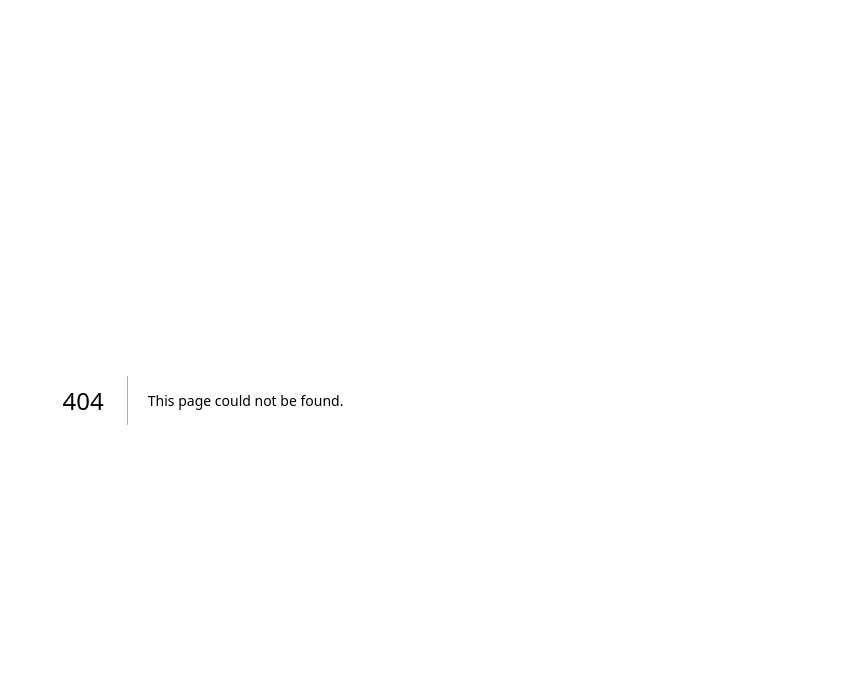
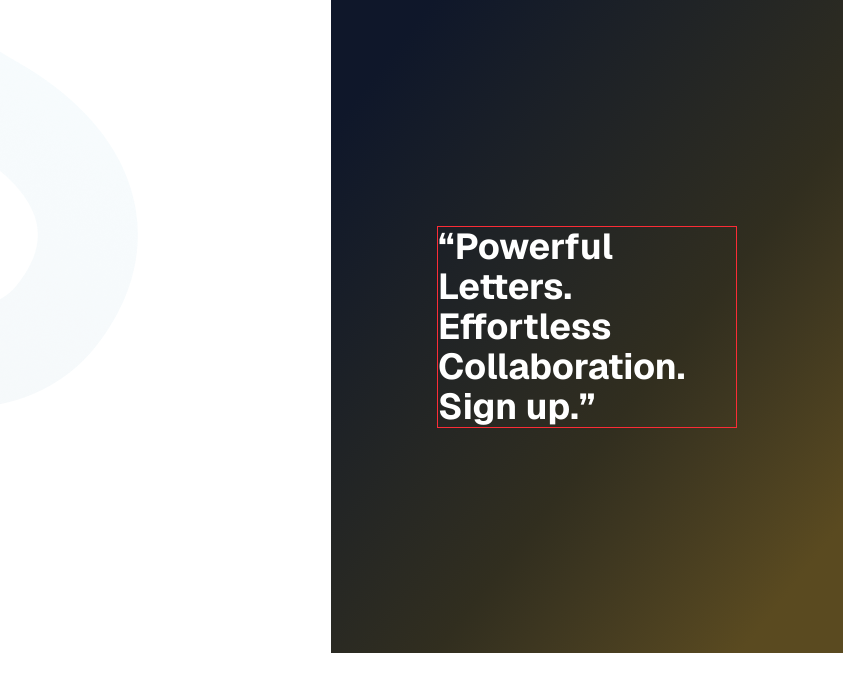
Before and after one commit to Bello2609/Onada-Doc, a Next.js app: page /register in a window 1280 px wide. Before the commit this address had no page. Shown: the top 692 px of the page, without its empty margins (437-1280 px from the left). Built offline with nearby package versions, Linux system fonts and the light colour scheme.

Commit message:
:sparkles: start the development of the register page

```diff
--- /dev/null
+++ b/app/register/page.tsx
@@ -0,0 +1,18 @@
+const Register = ()=>{
+    return(
+        <>
+        <div className="flex w-full h-[100vh]">
+            <div className="flex w-[60%] h-[653px] bg-[url('/Stroke.png')] bg-no-repeat ">
+
+            </div>
+            <div className="flex justify-center  items-center  w-[40%] h-[653px] bg-linear-to-br from-[#0f172a] from-10% via-[#312e1f] via-60% to-[#5a4a20] to-90%">
+                <h3 className="font-sans font-bold w-[300px] text-4xl text-[#fff] border-1 border-red-500">
+                    “Powerful Letters. Effortless Collaboration. Sign up.”
+                </h3>
+            </div>
+        </div>
+
+        </>
+    );
+}
+export default Register;
```
Also changed, not shown: public/Rectangle.png (added), public/Stroke.png (added).
